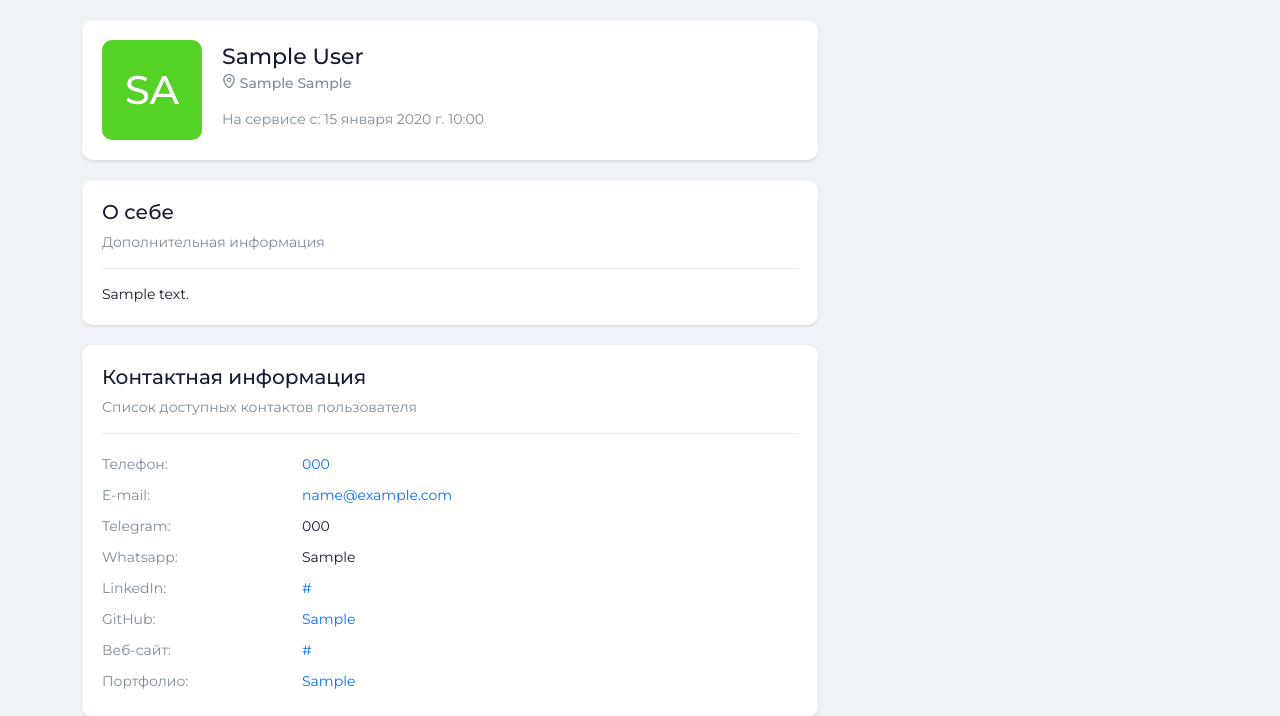
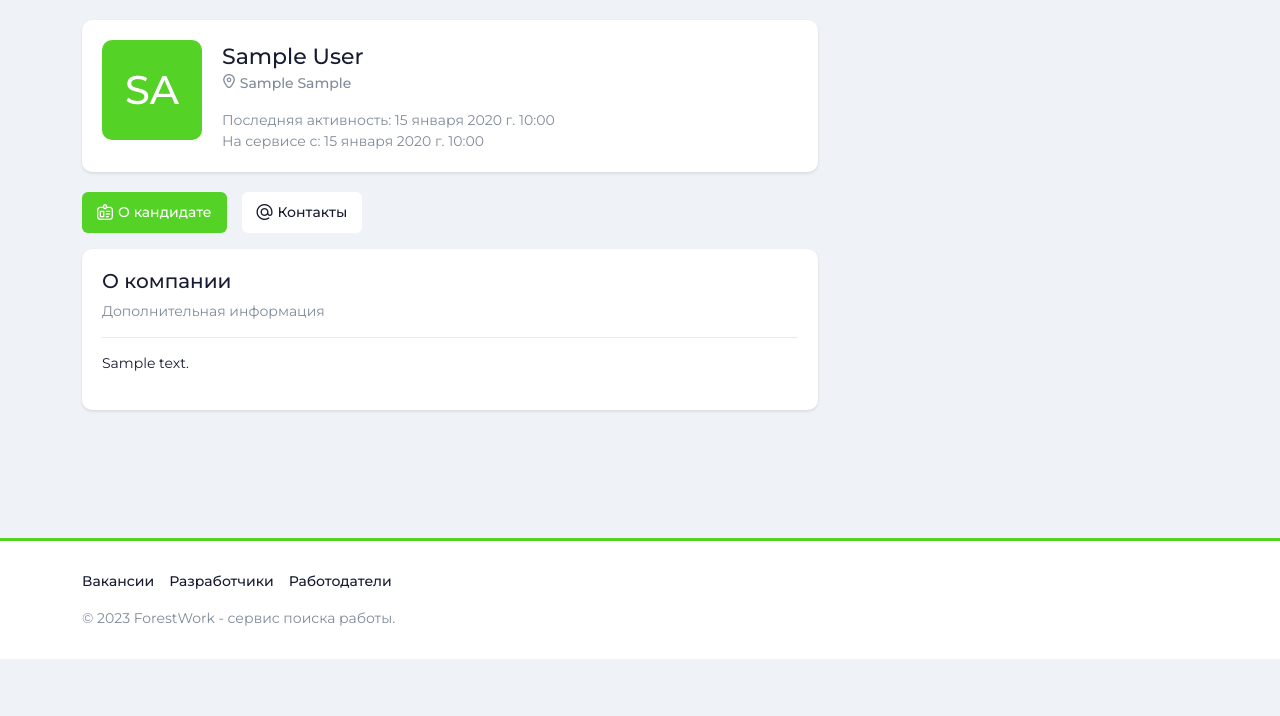
Before and after one commit to ElveeBolt/forestwork, a Django app: page /users/employers/1 in a window 1280 px wide. Shown: the part 141-857 px from the top of the page. After the commit the page ends 800 px from the top, so only its background shows below. Run offline with Django 4.2, Linux system fonts and the light colour scheme; tables that the repository leaves empty hold one stand-in row (values such as "Sample post"); some libraries are stand-ins or nearby versions.

Commit message:
Redesign and add more functionality for User page

```diff
--- a/forestwork/static/css/main.css
+++ b/forestwork/static/css/main.css
@@ -131,6 +131,38 @@ legend {
     margin-right: 5px;
     font-size: 16px;
     float: left;
+}
+
+.nav-pills .nav-item {
+    margin-right: 15px;
+}
+
+
+.nav-pills .nav-link .count {
+    background: #ccc;
+    padding: 2px 6px;
+    font-size: 13px;
+    border-radius: 20px;
+    text-align: center;
+    background: var(--main-bg);
+    margin-left: 5px;
+}
+
+.nav-pills .nav-link.active .count,
+.nav-pills .show>.nav-link .count,
+.nav-pills .nav-link:hover .count{
+    background: rgb(255 255 255 / 30%);
+}
+
+.nav-pills .nav-link {
+    background: #fff;
+}
+
+.nav-pills .nav-link.active,
+.nav-pills .show>.nav-link,
+.nav-pills .nav-link:hover{
+    color: #fff;
+    background: var(--color-green);
 }
 
 .navbar{
@@ -381,11 +413,6 @@ font-size: 20px;
     font-weight: 500;
 }
 
-.user-profile .date{
-    margin-top: 15px;
-    font-size: 14px;
-}
-
 .list-contacts li{
     display: flex;
     padding: 5px 0;
--- a/forestwork/templates/users/user.html
+++ b/forestwork/templates/users/user.html
@@ -20,18 +20,46 @@
                             {{ user_info.country }} {{ user_info.city }}
                         {% endif %}
                     </div>
+                    <div class="date text-muted mt-3">Последняя активность: {{ user_info.last_login  }}</div>
                     <div class="date text-muted">На сервисе с: {{ user_info.date_joined }}</div>
+
                 </div>
             </div>
+            <ul class="nav nav-pills mb-3" id="pills-tab" role="tablist">
                 {% if user_info.about %}
+                <li class="nav-item" role="presentation">
+                    <button class="nav-link btn btn-with-icon active" id="pills-about-tab" data-bs-toggle="pill" data-bs-target="#pills-about" type="button" role="tab" aria-controls="pills-about" aria-selected="true">
+                        <i class="fi fi-rr-id-badge"></i>
+                        {% if user_info.type == 0 %}
+                            О кандидате
+                        {% else %}
+                            О компании
+                        {% endif %}
+                    </button>
+                </li>
+                {% endif %}
+                <li class="nav-item" role="presentation">
+                    <button class="nav-link btn btn-with-icon" id="pills-contacts-tab" data-bs-toggle="pill" data-bs-target="#pills-contacts" type="button" role="tab" aria-controls="pills-contacts" aria-selected="false"><i class="fi fi-rr-at"></i>Контакты</button>
+                </li>
+                {% if user_info.type == 1 %}
+                <li class="nav-item" role="presentation">
+                    <button class="nav-link btn btn-with-icon" id="pills-jobs-tab" data-bs-toggle="pill" data-bs-target="#pills-jobs" type="button" role="tab" aria-controls="pills-jobs" aria-selected="false"><i class="fi fi-rr-briefcase"></i>Вакансии<span class="count">{{ user_info.job_set.count }}</span></button>
+                </li>
+                {% endif %}
+            </ul>
+            <div class="tab-content" id="pills-tabContent">
+                {% if user_info.about %}
+                <div class="tab-pane fade show active" id="pills-about" role="tabpanel" aria-labelledby="pills-about-tab" tabindex="0">
                     <div class="card">
                         <div class="card-heading">
-                    <h2>О себе</h2>
+                            <h2>О компании</h2>
                             <div class="subtitle">Дополнительная информация</div>
                         </div>
-                {{ user_info.about }}
+                        {{ user_info.about | linebreaks }}
+                    </div>
                 </div>
                 {% endif %}
+                <div class="tab-pane fade" id="pills-contacts" role="tabpanel" aria-labelledby="pills-contacts-tab" tabindex="0">
                     <div class="card">
                         <div class="card-heading">
                             <h2>Контактная информация</h2>
@@ -65,6 +93,30 @@
                         </ul>
                     </div>
                 </div>
+                {% if user_info.type == 1 %}
+                <div class="tab-pane fade" id="pills-jobs" role="tabpanel" aria-labelledby="pills-jobs-tab" tabindex="0">
+                    {% for job in user_info.job_set.all %}
+                    <div class="card card-job">
+                        <h2><a href="{% url 'job' pk=job.id %}">{{ job.title }}</a></h2>
+                        <div class="salary">{{ job.salary }}$</div>
+                        <div class="description mb-3">{{ job.description | truncatewords:30 }}</div>
+                        <div class="subinfo text-muted d-flex">
+                            <div class="location text-icon">
+                            <i class="fi fi-rr-marker"></i>
+                            {% if not job.country and not job.city %}
+                                Не указано
+                            {% else %}
+                                {{ job.country }} {{ job.city }}
+                            {% endif %}
+                            </div>
+                            <div class="date_publish text-icon"><i class="fi fi-rr-calendar"></i>{{ job.date_publish }}</div>
+                        </div>
+                    </div>
+                    {% endfor %}
+                </div>
+                {% endif %}
+            </div>
+        </div>
     </div>
 </div>
 {% endblock content %}
--- a/forestwork/users/views.py
+++ b/forestwork/users/views.py
@@ -43,6 +43,7 @@ class EmployerDetailView(DetailView):
         'title': 'Информация о пользователе',
         'subtitle': 'Дополнительная информация о работодателе или компании',
     }
+
 
 
 class DeveloperListView(ListView):
```
Lines whose indentation alone changed are shown as unchanged.
